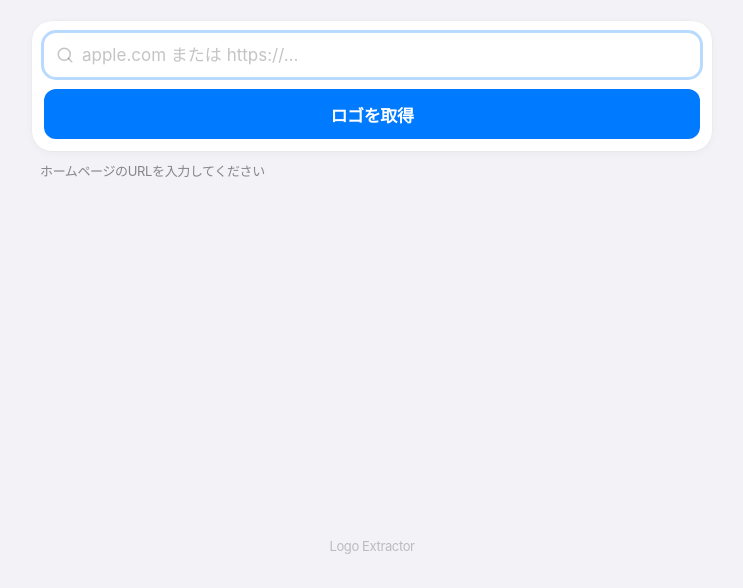
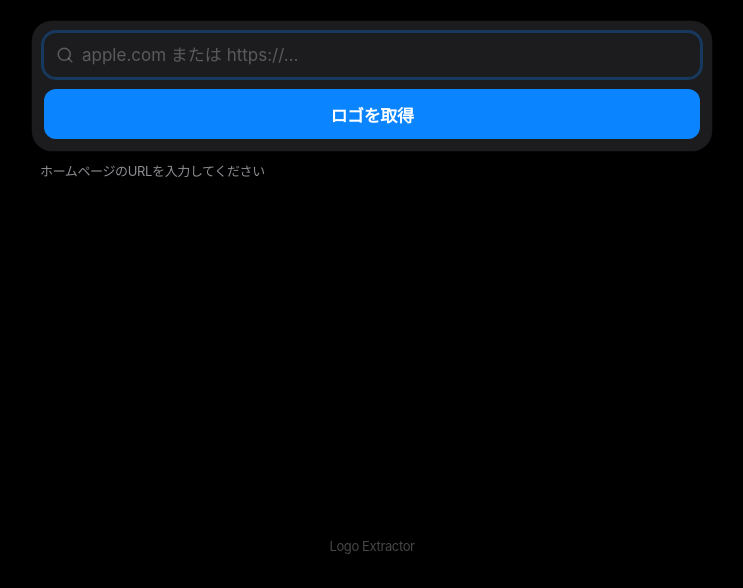
Before and after one commit to 1e0h/logo-extractor, a website: page public/index.html in a window 1280 px wide. Shown: the part 212-800 px from the top of the page, without its empty margins (268-1011 px from the left). Drawn offline with Linux system fonts and the light colour scheme.

Commit message:
Force dark theme so transparent logos stay readable.
Use a dark checkerboard preview and drop light-mode defaults that washed out alpha.

Co-authored-by: Cursor <cursoragent@cursor.com>

```diff
--- a/public/index.html
+++ b/public/index.html
@@ -3,7 +3,8 @@
 <head>
   <meta charset="UTF-8">
   <meta name="viewport" content="width=device-width, initial-scale=1.0, viewport-fit=cover">
-  <meta name="theme-color" content="#F2F2F7">
+  <meta name="theme-color" content="#000000">
+  <meta name="color-scheme" content="dark">
   <meta name="apple-mobile-web-app-capable" content="yes">
   <title>Logo Extractor — サイトからロゴを自動取得＆透過PNG変換</title>
   <meta name="description" content="URLを入力するだけで、Webサイトのロゴを自動検出し、透過PNGとしてダウンロードできます。SVG・JPG・PNGすべてに対応。">
--- a/public/style.css
+++ b/public/style.css
@@ -5,36 +5,40 @@
    ════════════════════════════════════════════════ */
 
 :root {
-  color-scheme: light;
+  color-scheme: dark;
 
-  /* iOS-like semantic colors */
-  --bg-grouped: #F2F2F7;
-  --bg-primary: #FFFFFF;
-  --bg-secondary: #F2F2F7;
-  --bg-tertiary: #E5E5EA;
-  --fill-primary: rgba(120, 120, 128, 0.2);
-  --fill-secondary: rgba(120, 120, 128, 0.16);
-  --fill-tertiary: rgba(120, 120, 128, 0.12);
+  /* Always dark — transparency previews need a dark canvas */
+  --bg-grouped: #000000;
+  --bg-primary: #1C1C1E;
+  --bg-secondary: #2C2C2E;
+  --bg-tertiary: #3A3A3C;
+  --fill-primary: rgba(120, 120, 128, 0.36);
+  --fill-secondary: rgba(120, 120, 128, 0.32);
+  --fill-tertiary: rgba(120, 120, 128, 0.24);
 
-  --label-primary: #000000;
-  --label-secondary: rgba(60, 60, 67, 0.6);
-  --label-tertiary: rgba(60, 60, 67, 0.3);
-  --label-quaternary: rgba(60, 60, 67, 0.18);
+  --label-primary: #FFFFFF;
+  --label-secondary: rgba(235, 235, 245, 0.6);
+  --label-tertiary: rgba(235, 235, 245, 0.3);
+  --label-quaternary: rgba(235, 235, 245, 0.18);
 
-  --separator: rgba(60, 60, 67, 0.12);
-  --opaque-separator: #C6C6C8;
+  --separator: rgba(84, 84, 88, 0.65);
+  --opaque-separator: #38383A;
 
-  --system-blue: #007AFF;
-  --system-blue-pressed: #0066D6;
-  --system-green: #34C759;
-  --system-red: #FF3B30;
-  --system-orange: #FF9500;
+  --system-blue: #0A84FF;
+  --system-blue-pressed: #409CFF;
+  --system-green: #30D158;
+  --system-red: #FF453A;
+  --system-orange: #FF9F0A;
   --system-gray: #8E8E93;
-  --system-gray2: #AEAEB2;
-  --system-gray3: #C7C7CC;
-  --system-gray4: #D1D1D6;
-  --system-gray5: #E5E5EA;
-  --system-gray6: #F2F2F7;
+  --system-gray2: #636366;
+  --system-gray3: #48484A;
+  --system-gray4: #3A3A3C;
+  --system-gray5: #2C2C2E;
+  --system-gray6: #1C1C1E;
+
+  /* Checkerboard for alpha preview (dark, readable for light & white logos) */
+  --checker-a: #1A1A1C;
+  --checker-b: #2E2E32;
 
   /* Spacing — 8pt grid */
   --space-1: 4px;
@@ -57,11 +61,11 @@
 
   /* Depth */
   --shadow-elevated:
-    0 1px 2px rgba(0, 0, 0, 0.04),
-    0 8px 24px rgba(0, 0, 0, 0.06);
+    0 1px 2px rgba(0, 0, 0, 0.4),
+    0 12px 32px rgba(0, 0, 0, 0.35);
   --shadow-card:
-    0 0 0 0.5px rgba(0, 0, 0, 0.04),
-    0 2px 8px rgba(0, 0, 0, 0.04);
+    0 0 0 0.5px rgba(255, 255, 255, 0.06),
+    0 2px 10px rgba(0, 0, 0, 0.35);
 
   /* Motion — Apple-like springy ease */
   --ease-out: cubic-bezier(0.22, 1, 0.36, 1);
@@ -75,55 +79,6 @@
     "Hiragino Sans", "Hiragino Kaku Gothic ProN", "Segoe UI", sans-serif;
 }
 
-@media (prefers-color-scheme: dark) {
-  :root {
-    color-scheme: dark;
-    --bg-grouped: #000000;
-    --bg-primary: #1C1C1E;
-    --bg-secondary: #2C2C2E;
-    --bg-tertiary: #3A3A3C;
-    --fill-primary: rgba(120, 120, 128, 0.36);
-    --fill-secondary: rgba(120, 120, 128, 0.32);
-    --fill-tertiary: rgba(120, 120, 128, 0.24);
-
-    --label-primary: #FFFFFF;
-    --label-secondary: rgba(235, 235, 245, 0.6);
-    --label-tertiary: rgba(235, 235, 245, 0.3);
-    --label-quaternary: rgba(235, 235, 245, 0.18);
-
-    --separator: rgba(84, 84, 88, 0.65);
-    --opaque-separator: #38383A;
-
-    --system-blue: #0A84FF;
-    --system-blue-pressed: #409CFF;
-    --system-green: #30D158;
-    --system-red: #FF453A;
-    --system-orange: #FF9F0A;
-    --system-gray: #8E8E93;
-    --system-gray2: #636366;
-    --system-gray3: #48484A;
-    --system-gray4: #3A3A3C;
-    --system-gray5: #2C2C2E;
-    --system-gray6: #1C1C1E;
-
-    --shadow-elevated:
-      0 1px 2px rgba(0, 0, 0, 0.4),
-      0 12px 32px rgba(0, 0, 0, 0.35);
-    --shadow-card:
-      0 0 0 0.5px rgba(255, 255, 255, 0.06),
-      0 2px 10px rgba(0, 0, 0, 0.35);
-  }
-
-  .logo-card__preview {
-    background-color: #2C2C2E !important;
-    background-image:
-      linear-gradient(45deg, #3A3A3C 25%, transparent 25%),
-      linear-gradient(-45deg, #3A3A3C 25%, transparent 25%),
-      linear-gradient(45deg, transparent 75%, #3A3A3C 75%),
-      linear-gradient(-45deg, transparent 75%, #3A3A3C 75%) !important;
-  }
-}
-
 *, *::before, *::after {
   margin: 0;
   padding: 0;
@@ -132,6 +87,7 @@
 
 html {
   font-size: 17px;
+  color-scheme: dark;
   -webkit-text-size-adjust: 100%;
   -webkit-font-smoothing: antialiased;
   -moz-osx-font-smoothing: grayscale;
@@ -571,12 +527,12 @@ body {
   align-items: center;
   justify-content: center;
   padding: var(--space-6);
-  background-color: #FFFFFF;
+  background-color: var(--checker-a);
   background-image:
-    linear-gradient(45deg, #EFEFF4 25%, transparent 25%),
-    linear-gradient(-45deg, #EFEFF4 25%, transparent 25%),
-    linear-gradient(45deg, transparent 75%, #EFEFF4 75%),
-    linear-gradient(-45deg, transparent 75%, #EFEFF4 75%);
+    linear-gradient(45deg, var(--checker-b) 25%, transparent 25%),
+    linear-gradient(-45deg, var(--checker-b) 25%, transparent 25%),
+    linear-gradient(45deg, transparent 75%, var(--checker-b) 75%),
+    linear-gradient(-45deg, transparent 75%, var(--checker-b) 75%);
   background-size: 16px 16px;
   background-position: 0 0, 0 8px, 8px -8px, -8px 0;
   border-bottom: 0.5px solid var(--separator);
```
